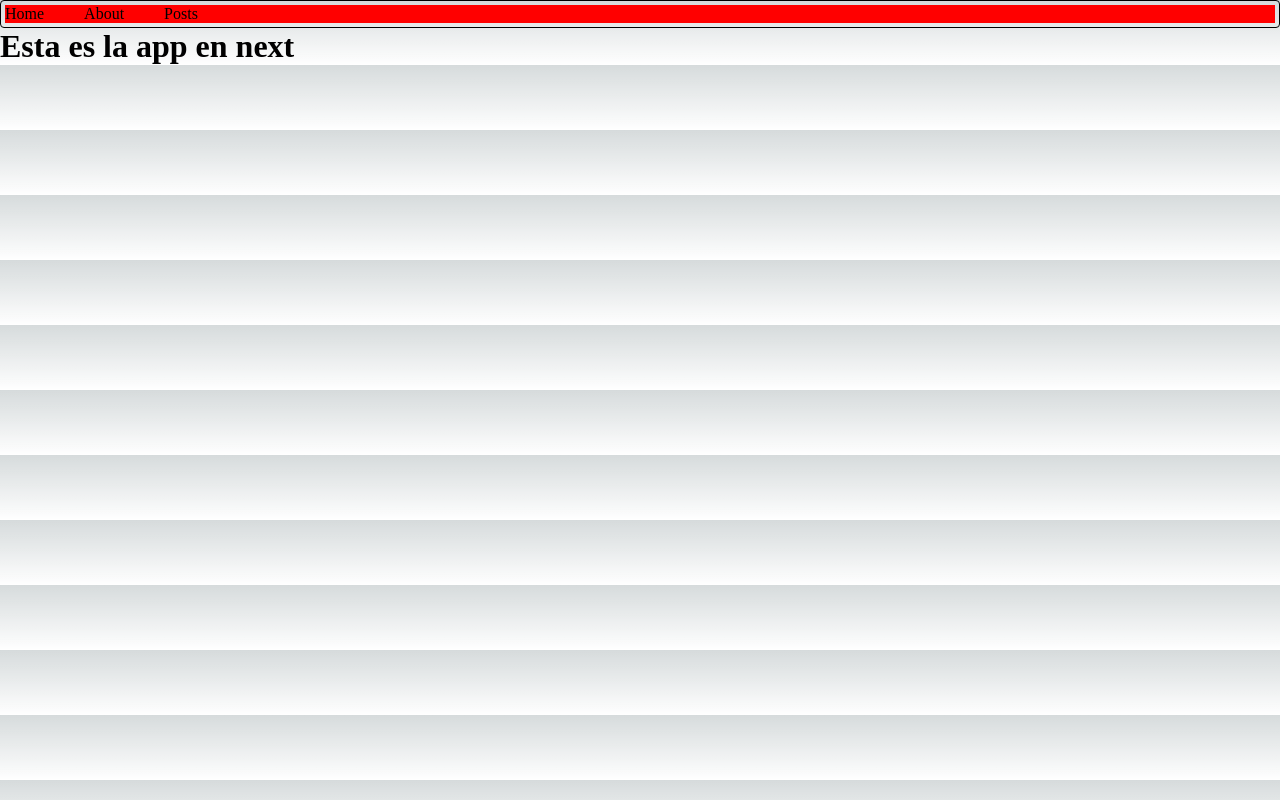
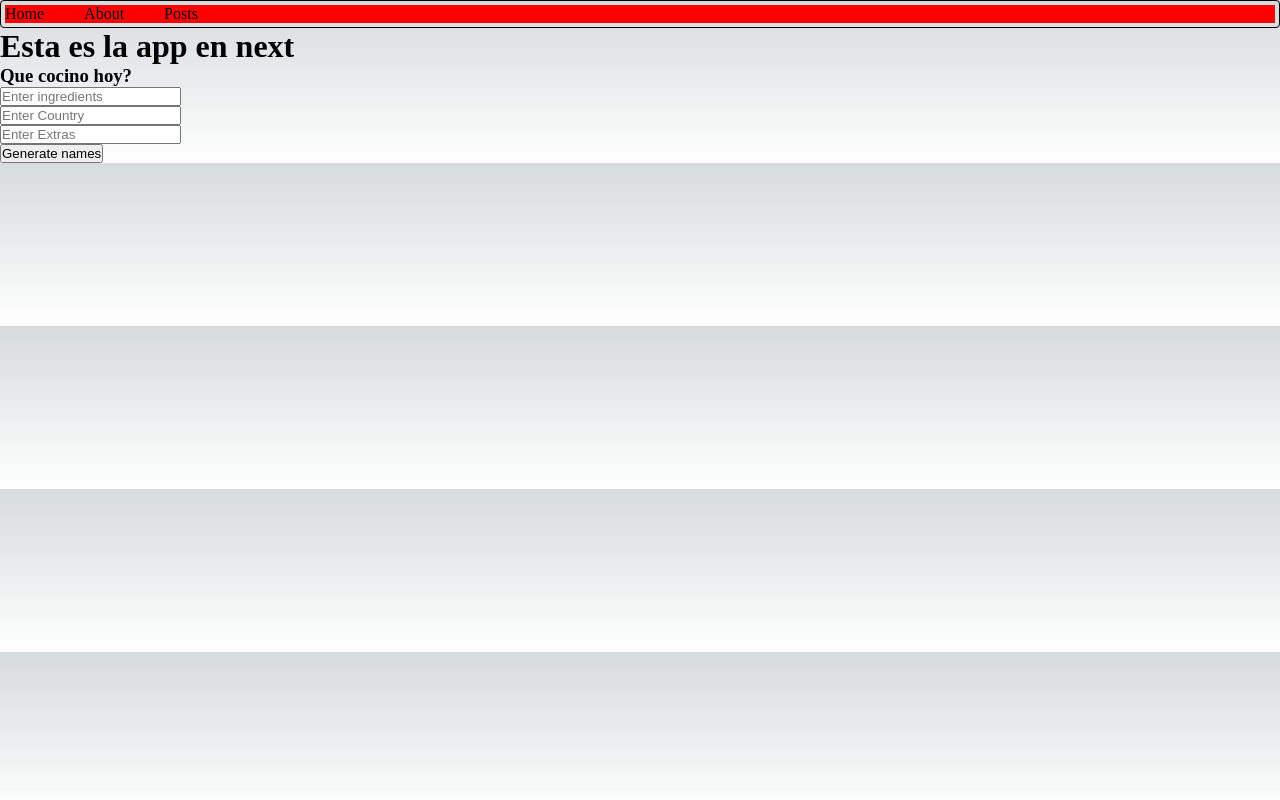
Before and after one commit to sebapch/recipes, a Next.js app in the folder recipes/: page / in a window 1280 px wide. Built offline with nearby package versions, Linux system fonts and the light colour scheme.

Commit message:
add input component

```diff
--- /dev/null
+++ b/recipes/app/components/inputs/Inputs.jsx
@@ -0,0 +1,60 @@
+"use client"
+
+import React, {useState} from 'react'
+
+const Inputs = () => {
+
+    const [datos, setDatos] = useState('')
+
+    async function onSubmit(event) {
+        event.preventDefault();
+        const response = await fetch("/api/generate", {
+          method: "POST",
+          headers: {
+            "Content-Type": "application/json",
+          },
+          body: JSON.stringify({ datos: datosInput }),
+        });
+        const data = await response.json();
+        setResult(data.result);
+        setDatosInput("");
+      }
+
+
+
+  return (
+    <>
+
+        <h3>Que cocino hoy?</h3>
+        <form onSubmit={onSubmit}>
+          <input
+            type="text"
+            name="ingredient"
+            placeholder="Enter ingredients"
+            value={datos}
+            onChange={(e) => setIngredients(e.target.value)}
+          />
+          <br/>
+          <input
+            type="text"
+            name="ingredient"
+            placeholder="Enter Country"
+            value={datos}
+            onChange={(e) => setCountry(e.target.value)}
+          />
+          <br/>
+          <input
+            type="text"
+            name="ingredient"
+            placeholder="Enter Extras"
+            value={datos}
+            onChange={(e) => setExtra(e.target.value)}
+          />
+          <br/>
+          <input type="submit" value="Generate names" />
+        </form>
+    </>
+  )
+}
+
+export default Inputs
--- a/recipes/app/page.jsx
+++ b/recipes/app/page.jsx
@@ -1,5 +1,10 @@
+import Inputs from "./components/inputs/Inputs";
+
 export default function HomePage (){
     return (
-        <h1>Esta es la app en next</h1>
+        <>
+            <h1>Esta es la app en next</h1>
+            <Inputs/>
+        </>
     )
 }
```
Also changed, not shown: recipes/app/layout.js (+3 -4 lines).
